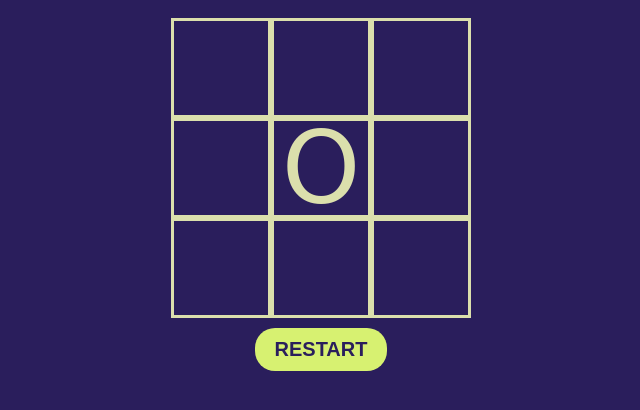
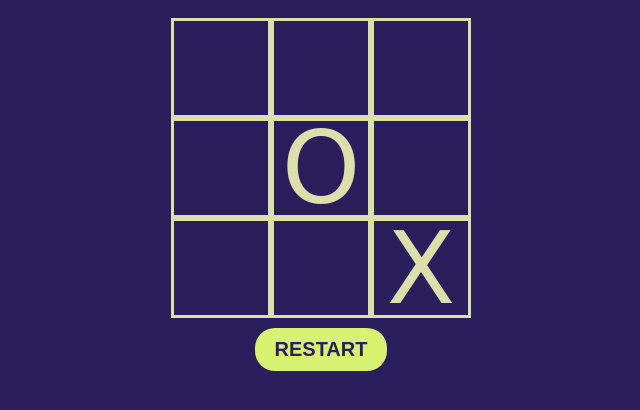
Before and after one commit to TheShyen/JSmentoring, a plain HTML site: page Part2JSTestCode/tictactoe/index.html in a window 1280 px wide. Both pictures are taken after a click on the element 640 px from the left and 440 px from the top of the page. Shown: the part 272-682 px from the top of the page, without its empty margins (319-959 px from the left). Drawn offline with Linux system fonts and the light colour scheme.

Commit message:
Add files via upload

```diff
--- a/Part2JSTestCode/tictactoe/app.js
+++ b/Part2JSTestCode/tictactoe/app.js
@@ -1,5 +1,4 @@
-"use strict";
-
+'use strict';
 const cells = document.getElementById("cells");
 const result = document.getElementById('result');
 const board = document.querySelectorAll('.box');
@@ -24,24 +23,38 @@ class Game {
         resetBtn.addEventListener('click', () => {
             this.resetGame();
         });
+        this.cellList = [];
+        this.rend();
         cells.addEventListener('click', this.humanPlay());
         this.cells = cells;
         this.board = Array.from(Array(9).keys());
         this.winCombos = winCombos;
         this.checkWinner(huPlayer);
     }
-
     resetGame() {
         result.innerHTML = '';
         board.forEach(e => e.innerHTML = "");
+        this.cellList = [];
+        this.rend();
+        window.reload();
+    }
+
+    rend() {
+        for (let i = 0; i < 9; i++) {
+            let dd = document.getElementById(i);
+            this.cellList.push(dd);
+        }
+
     }
     humanPlay() {
         return (e) => {
             this.turnCount++;
             if (e.target.className == "box") {
                e.target.innerHTML = huPlayer;
+               let id = e.target.getAttribute("id");
+               this.board[+id] = huPlayer;
             }
-            if (this.checkWinner(board, huPlayer)) {
+            if (this.checkWinner(this.board, huPlayer)) {
                 result.innerHTML = "GJ";
                 return;
             }
@@ -50,18 +63,28 @@ class Game {
                 return;
             }
             const bestMove = this.minimax(this.board, aiPlayer);
-            console.log(bestMove);
+            console.log(this.cellList);
+            this.board[bestMove.idx] = aiPlayer;
+            this.cellList[bestMove.idx].innerHTML = aiPlayer;
+            if(this.checkWinner(this.board, aiPlayer)) {
+                result.innerHTML = "AI";
+            }
 
         };
     }
     checkWinner(board, player) {
-        for (let i = 0; i < winCombos.length; i++){
-            if(board[winCombos[i][0]].innerHTML == player && board[winCombos[i][1]].innerHTML == player && board[winCombos[i][2]].innerHTML == player) {
-                return true;
-            }
-            return false;
+        if (board[0] === player && board[1] === player && board[2] === player ||
+          board[3] === player && board[4] === player && board[5] === player ||
+          board[6] === player && board[7] === player && board[8] === player ||
+          board[0] === player && board[3] === player && board[6] === player ||
+          board[1] === player && board[4] === player && board[7] === player ||
+          board[2] === player && board[5] === player && board[8] === player ||
+          board[0] === player && board[4] === player && board[8] === player ||
+          board[2] === player && board[4] === player && board[6] === player) {
+          return true;
         }
-    }
+        return false;
+      }
 
     minimax(board, player) {
         if (this.checkWinner(board, huPlayer)) {
@@ -90,11 +113,10 @@ class Game {
                 move.score = payload.score;
             }
             board[emptyCells[i]] = move.idx;
-            move.push(move);
+            moves.push(move);
         }
 
         let bestMove = null;
-
         for (let i = 0; i < moves.length; i++) {
             if (player === huPlayer) {
                 let bestScore = +Infinity;
--- a/Part2JSTestCode/tictactoe/index.html
+++ b/Part2JSTestCode/tictactoe/index.html
@@ -21,7 +21,7 @@
                 <div class="box" id="7"></div>
                 <div class="box" id="8"></div>
             </div>
-            <button id="restart">Restart</button>
+            <button id="restart" onClick="window.location.reload()">Restart</button>
             <h2 id="result"></h2>
         </div>
         <script src="./app.js"></script>
```
